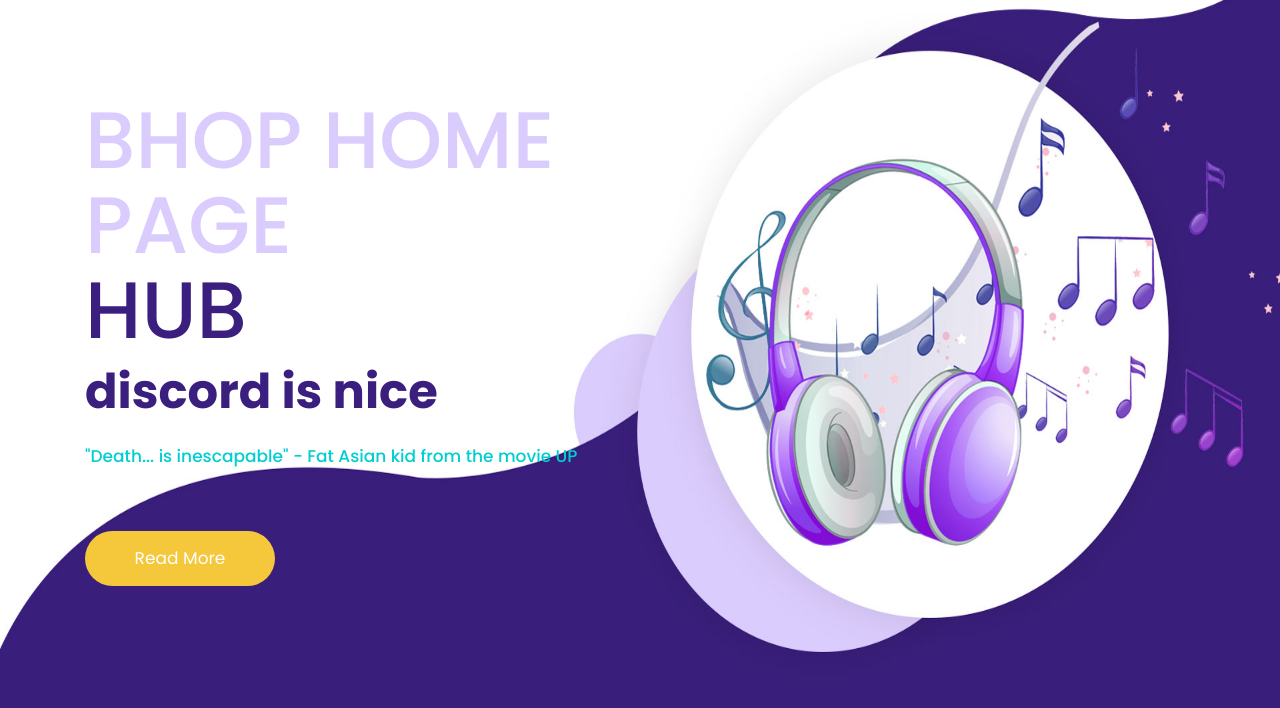
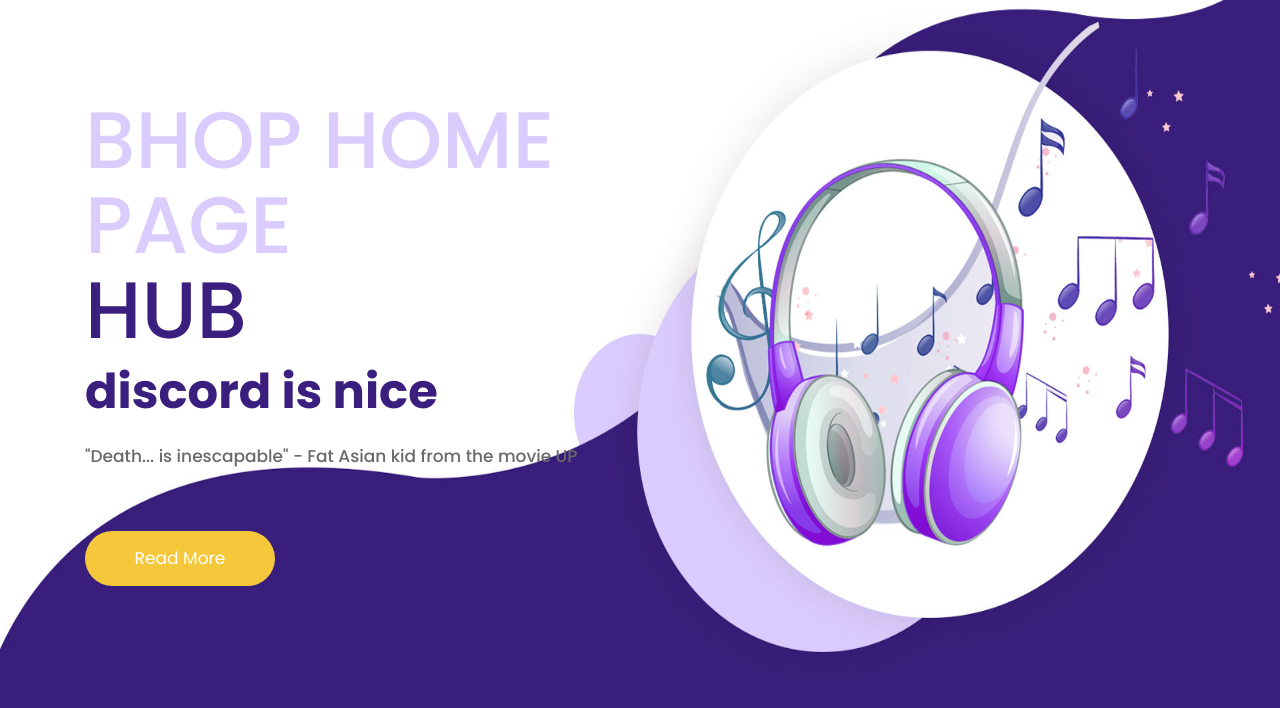
Before and after one commit to nlegendaryguy/sussyball20, a plain HTML site: page index.html in a window 1280 px wide. Shown: the part 92-800 px from the top of the page. Drawn offline with nearby package versions, Linux system fonts and the light colour scheme.

Commit message:
Update index.html

```diff
--- a/index.html
+++ b/index.html
@@ -90,7 +90,7 @@
                      <h1> <span class="dark">bhop home page</span><br> hub</h1>
                      <strong>discord is nice</strong>
 
-                     <p style="color:DarkTurquoise">"Death... is inescapable" - Fat Asian kid from the movie UP</p>
+                     <p style="color:DimGrey">"Death... is inescapable" - Fat Asian kid from the movie UP</p>
                      <a class="read_more" href="#">Read More</a>
                   </div>
                </div>
```
